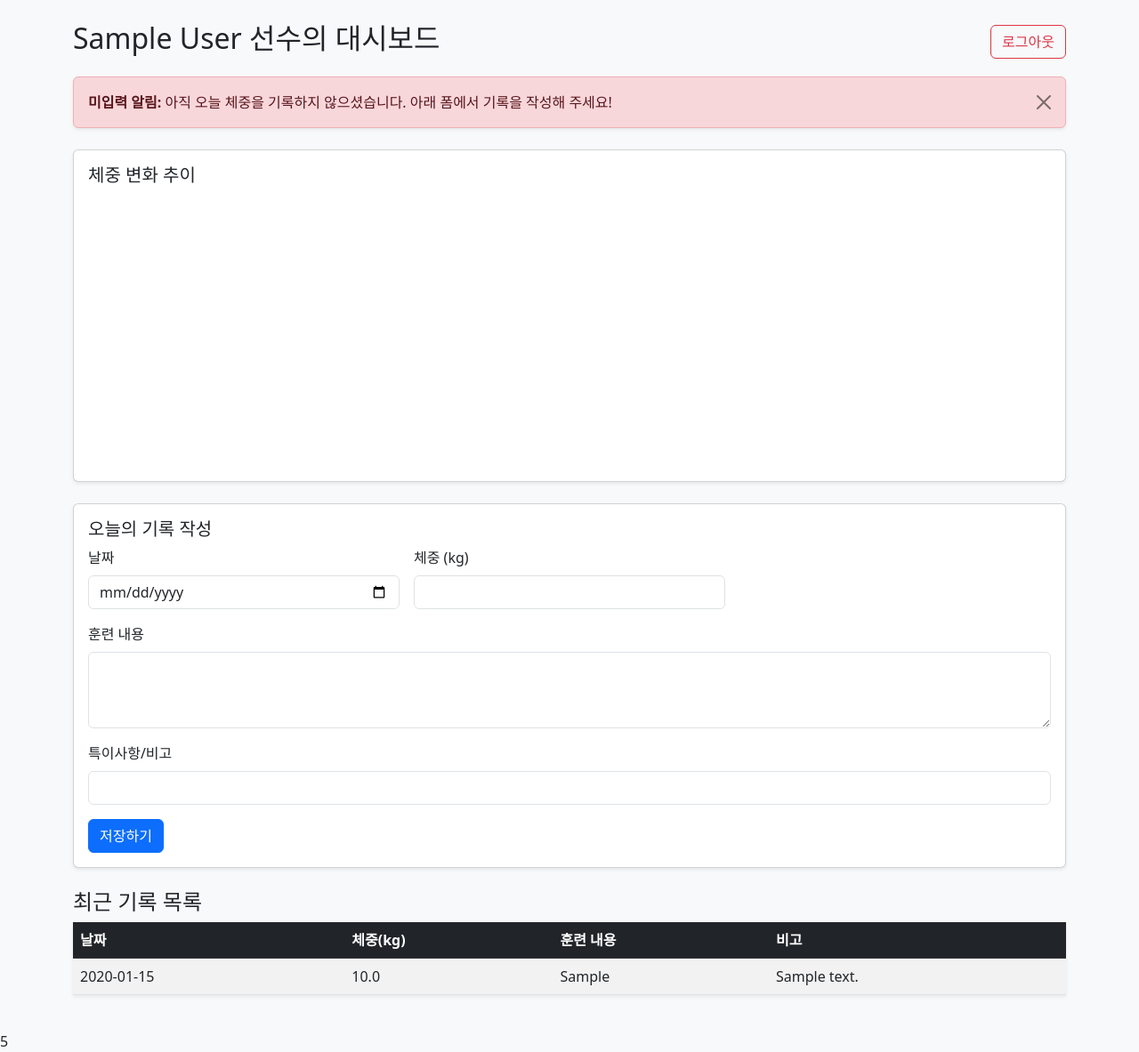
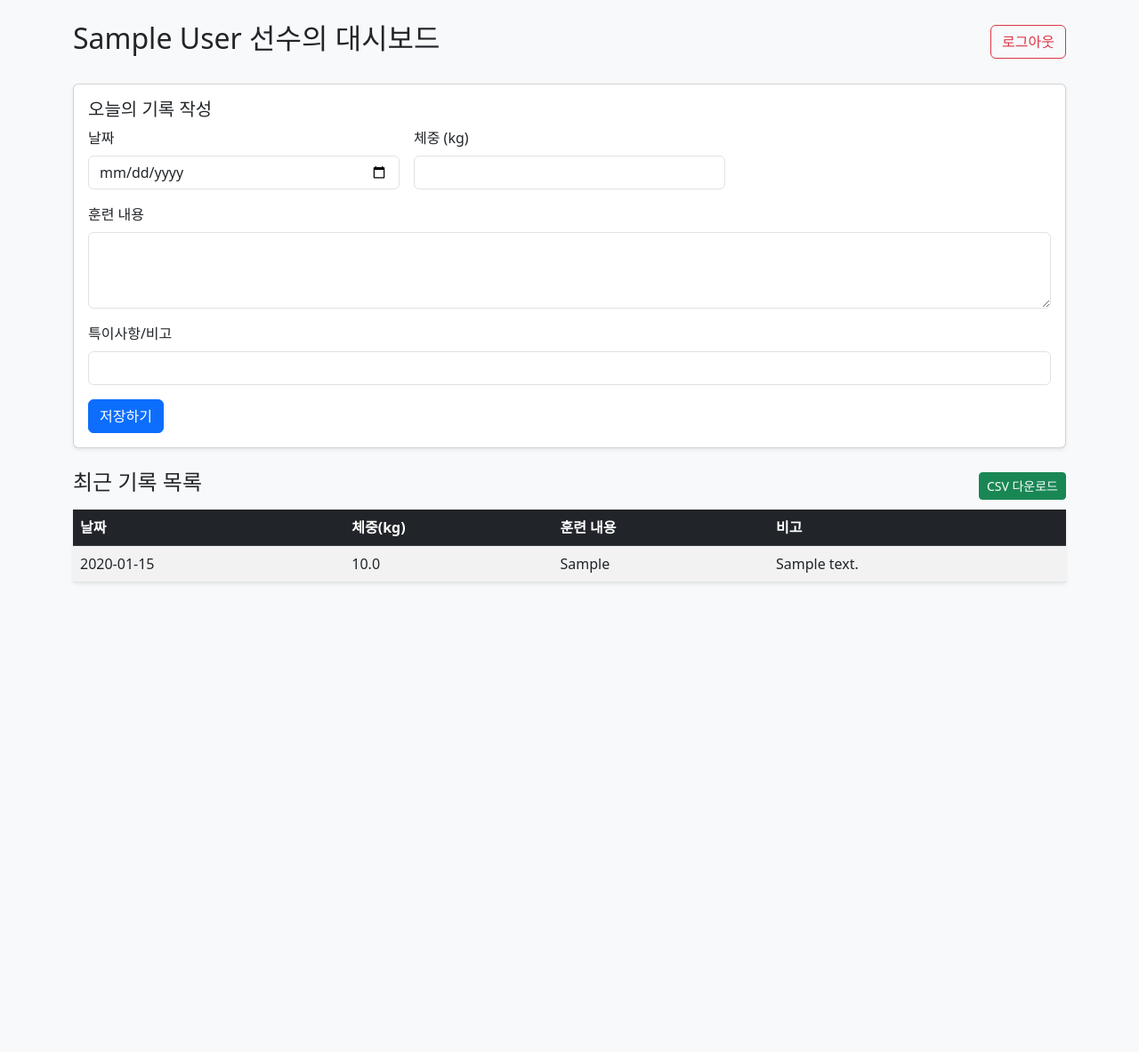
Before and after one commit to Misokim12/weight-tracker, a Flask app: page /athlete in a window 1280 px wide. Shown: the whole page at 89% size. After the commit the page ends 656 px from the top, so only its background shows below. Run offline with Flask 3, Linux system fonts and the light colour scheme; a user stored in the database is signed in; tables that the repository leaves empty hold one stand-in row (values such as "Sample post"); a map, chart or similar area stays blank.

Commit message:
Update index.html

```diff
--- a/templates/index.html
+++ b/templates/index.html
@@ -4,39 +4,14 @@
     <meta charset="UTF-8">
     <title>체중 및 훈련일지 기록</title>
     <link href="https://cdn.jsdelivr.net/npm/bootstrap@5.3.0/dist/css/bootstrap.min.css" rel="stylesheet">
-<script src="https://cdn.jsdelivr.net/npm/chart.js"></script>
 </head>
 <body class="bg-light">
 <div class="container py-4">
-<div class="d-flex justify-content-between align-items-center mb-3">
+    <div class="d-flex justify-content-between align-items-center mb-4">
         <h2>{{ current_user.name }} 선수의 대시보드</h2>
         <a href="{{ url_for('logout') }}" class="btn btn-outline-danger">로그아웃</a>
     </div>
-<!-- Today Record Alert (체중 미입력 경고 바) -->
-{% if not has_today_record %}
-<div class="alert alert-danger alert-dismissible fade show shadow-sm mb-4" role="alert">
-<strong> 미입력 알림:</strong> 아직 오늘 체중을 기록하지 않으셨습니다. 아래 폼에서 기록을 작성해 주세요!
-<button type="button" class="btn-close" data-bs-dismiss="alert" aria-label="Close"></button>
-</div>
-{% else %}
-<div class="alert alert-success alert-dismissible fade show shadow-sm mb-4" role="alert">
-<strong> 기록 완료:</strong> 오늘 체중 측정이 이미 완료되었습니다.
-<button type="button" class="btn-close" data-bs-dismiss="alert" aria-label="Close"></button>
-</div>
 
-4
-
-{% endif %}
-<!-- 체중 변화 그래프 카드 -->
-<div class="card mb-4 shadow-sm">
-<div class="card-body">
-<h5 class="card-title mb-3"> 체중 변화 추이</h5>
-<div style="position: relative; height: 300px; width: 100%;">
-<canvas id="weightChart"></canvas>
-</div>
-</div>
-</div>
-<!-- 오늘 기록 작성 폼 -->
     <div class="card mb-4 shadow-sm">
         <div class="card-body">
             <h5 class="card-title">오늘의 기록 작성</h5>
@@ -63,8 +38,12 @@
             </form>
         </div>
     </div>
-<!-- 최근 기록 테이블 -->
-<h4 class="mb-2">최근 기록 목록</h4>
+
+    <div class="d-flex justify-content-between align-items-center mb-2">
+        <h4>최근 기록 목록</h4>
+        <a href="{{ url_for('export_csv') }}" class="btn btn-success btn-sm">CSV 다운로드</a>
+    </div>
+
     <table class="table table-striped table-hover bg-white shadow-sm">
         <thead class="table-dark">
             <tr>
@@ -86,52 +65,5 @@
         </tbody>
     </table>
 </div>
-
-5
-
-<script src="https://cdn.jsdelivr.net/npm/bootstrap@5.3.0/dist/js/bootstrap.bundle.min.js"></script>
-<script>
-// 오늘 날짜 자동 입력
-document.querySelector('input[type="date"]').valueAsDate = new Date();
-// 브라우저 팝업 푸시 알림
-if (!{{ 'true' if has_today_record else 'false' }}) {
-if (Notification.permission === "granted") {
-new Notification("체중 기록 알림 ", {
-body: "오늘 체중 측정을 잊지 말고 기록해 주세요!"
-});
-} else if (Notification.permission !== "denied") {
-Notification.requestPermission();
-}
-}
-// Chart.js 시각화
-const dates = {{ dates_json | safe }};
-const weights = {{ weights_json | safe }};
-const targetWeight = {{ current_user.target_weight or 'null' }};
-const ctx = document.getElementById('weightChart').getContext('2d');
-const datasets = [{
-label: '측정 체중 (kg)',
-data: weights,
-borderColor: '#0d6efd',
-backgroundColor: 'rgba(13, 110, 253, 0.1)',
-fill: true,
-tension: 0.2,
-pointRadius: 5
-}];
-if (targetWeight !== null) {
-datasets.push({
-label: '목표 체중 (kg)',
-data: Array(dates.length).fill(targetWeight),
-borderColor: '#dc3545',
-borderDash: [5, 5],
-pointRadius: 0,
-fill: false
-});
-}
-new Chart(ctx, {
-type: 'line',
-data: { labels: dates, datasets: datasets },
-options: { responsive: true, maintainAspectRatio: false }
-});
-</script>
 </body>
 </html>
```
Lines whose indentation alone changed are shown as unchanged.
